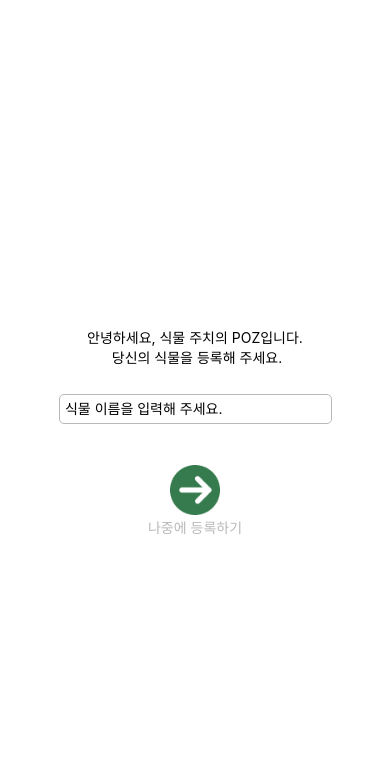
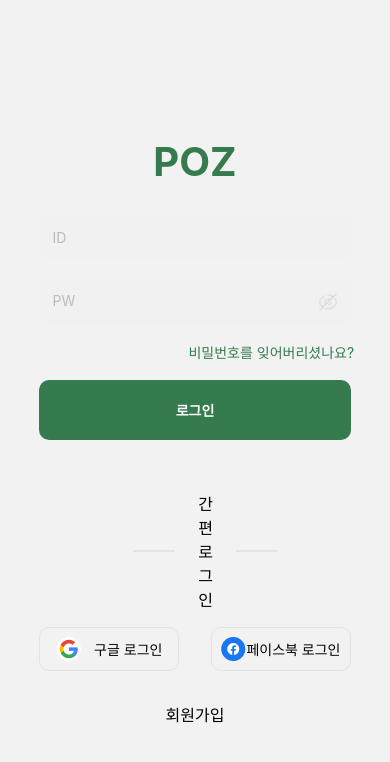
Before and after one commit to POZ-PlantOwner-sZone/POZ-Frontend, a React Native app: screen / in a window 390 px wide. Shown: the top 762 px of the page. Built offline with nearby package versions, Linux system fonts and the light colour scheme.

Commit message:
Feat: 탭/스택 네비게이션 분리 #3

```diff
--- a/App.jsx
+++ b/App.jsx
@@ -1,25 +1,16 @@
 import * as React from 'react';
 import { NavigationContainer } from '@react-navigation/native';
-// import { createStackNavigator } from "@react-navigation/stack";
-import LoginScreen from './src/screen/LoginScreen';
-import RegisterPlantScreen from './src/screen/RegisterPlantScreen';
-// import AppNavigator from './AppNavigator';
+import StackNavigation from './src/navigations/Stack';
 
 const App = () => {
 
-  // const Stack = createStackNavigator();
+  // options={{tabBarStyle: {display: 'none'}}}
 
   return (
     <NavigationContainer>
-      {/* <LoginScreen /> */}
-      <RegisterPlantScreen />
-      {/* <Stack.Navigator initialRouteName="Start"> */}
-        {/* <Stack.Screen name="LoginScreen" component={LoginScreen} /> */}
-        {/* <Stack.Screen name="Main" component={Main} /> */}
-      {/* </Stack.Navigator> */}
+      <StackNavigation />
     </NavigationContainer>
   );
 };
 
 export default App;
-// export default createAppContainer(AppNavigator);
--- a/AppNavigator.jsx
+++ b/AppNavigator.jsx
@@ -1,8 +1,8 @@
-// import { createStackNavigator } from 'react-navigation-stack';
+// import { createNativeStackNavigator } from '@react-navigation/native-stack';
 // import LoginScreen from './src/screen/LoginScreen';
 // import RegisterPlantScreen from './src/screen/RegisterPlantScreen';
 
-// const AppNavigator = createStackNavigator(
+// const AppNavigator = createNativeStackNavigator(
 //     {
 //       Home: LoginScreen,
 //       Details: RegisterPlantScreen,
--- /dev/null
+++ b/src/navigations/Stack.jsx
@@ -0,0 +1,23 @@
+import React from 'react';
+import { createBottomTabNavigator } from '@react-navigation/bottom-tabs';
+import { NavigationContainer } from '@react-navigation/native';
+import { createNativeStackNavigator } from '@react-navigation/native-stack';
+
+import LoginScreen from '../screens/LoginScreen';
+import RegisterPlantScreen from '../screens/RegisterPlantScreen';
+import HomeScreen from '../screens/HomeScreen';
+
+const Stack = createNativeStackNavigator();
+
+
+const StackNavigation = () => {
+    return (
+      <Stack.Navigator initialRouteName="Login" screenOptions={{ headerShown: false }}>
+        <Stack.Screen name="Login" component={LoginScreen}/>
+        <Stack.Screen name="RegisterPlant" component={RegisterPlantScreen}/>
+        <Stack.Screen name="Home" component={HomeScreen}/>
+      </Stack.Navigator>
+      );
+};
+
+export default StackNavigation;
--- /dev/null
+++ b/src/navigations/Tab.jsx
@@ -0,0 +1,15 @@
+import React from 'react';
+import { createBottomTabNavigator } from '@react-navigation/bottom-tabs';
+import HomeScreen from '../screens/HomeScreen';
+
+const Tab = createBottomTabNavigator();
+
+const TabNavigation = () => {
+    return (
+        <Tab.Navigator>
+            <Tab.Screen name='Home' component={HomeScreen} />
+        </Tab.Navigator>
+    );
+};
+
+export default TabNavigation;
--- /dev/null
+++ b/src/screens/HomeScreen.jsx
@@ -0,0 +1,24 @@
+import React, { useState } from "react";
+import { TouchableOpacity, View, Text, StyleSheet, TextInput, Alert, Image } from "react-native";
+import TabNavigation from "../navigations/Tab";
+import { NavigationContainer } from '@react-navigation/native';
+
+const HomeScreen = ({ navigation }) => {
+
+  return (
+    <NavigationContainer>
+      <TabNavigation />
+    </NavigationContainer>
+  );
+};
+
+const styles = StyleSheet.create({
+  container: {
+    flex: 1,
+    justifyContent: "center",
+    alignItems: "center",
+  },
+
+});
+
+export default HomeScreen;
--- a/src/screen/LoginScreen.jsx
+++ b/src/screens/LoginScreen.jsx
@@ -5,7 +5,7 @@ import PWIcon from "../assets/icon/PWIcon.png"
 import facebook from "../assets/icon/facebook.png"
 import google from "../assets/icon/google.png"
 
-const LoginScreen = () => {
+const LoginScreen = ({ navigation }) => {
 
 
   const isButtonClick = () => {
@@ -48,7 +48,7 @@ const LoginScreen = () => {
       </View>
 
       {/* 로그인 */}
-      <TouchableOpacity style={commonStyles.button} onPress={() => isButtonClick()}>
+      <TouchableOpacity style={commonStyles.button} onPress={() => navigation.navigate("RegisterPlant")}>
         <Text style={commonStyles.buttonText}>로그인</Text>
       </TouchableOpacity>
 
--- a/src/screen/RegisterPlantScreen.jsx
+++ b/src/screens/RegisterPlantScreen.jsx
@@ -2,7 +2,7 @@ import React from "react";
 import { TouchableOpacity, View, Text, StyleSheet, TextInput, Image } from "react-native";
 import registerButton from "../assets/icon/registerIcon.png"
 
-const RegisterPlantScreen = () => {
+const RegisterPlantScreen = ({ navigation }) => {
 
   return (
     <View style={styles.container}>
@@ -20,7 +20,7 @@ const RegisterPlantScreen = () => {
                 <Image source={registerButton} style={styles.icon}/>
             </TouchableOpacity>
         </View>
-        <TouchableOpacity style={styles.laterRegister}>
+        <TouchableOpacity style={styles.laterRegister} onPress={() => navigation.navigate("Home")}>
             <Text style={styles.laterRegisterText}>나중에 등록하기</Text>
         </TouchableOpacity>
     </View>
```
